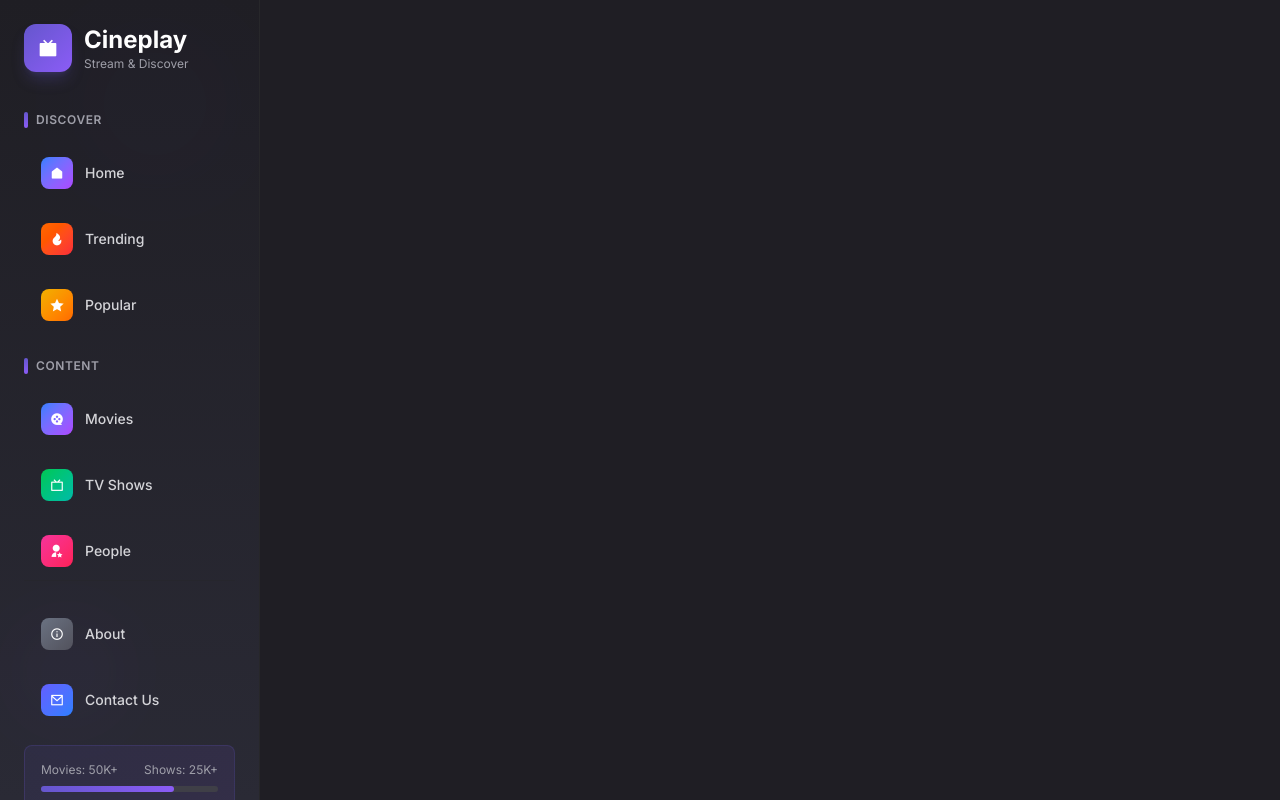
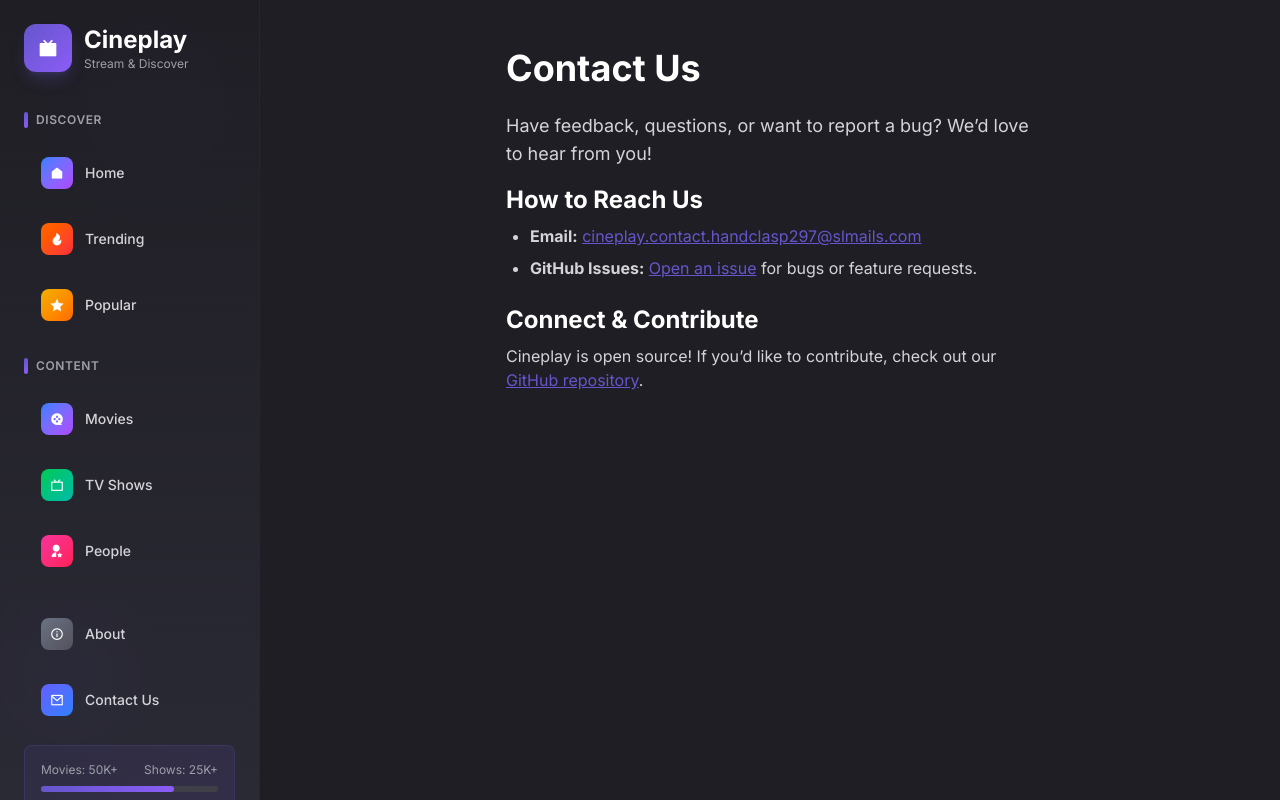
Before and after one commit to Tejas2620/Cineplay, a React (Vite) app: page /contact in a window 1280 px wide. Built offline with nearby package versions, Linux system fonts and the light colour scheme.

Commit message:
Add About and Contact components with routing in App

```diff
--- a/src/App.jsx
+++ b/src/App.jsx
@@ -8,6 +8,8 @@ import MovieDetails from './components/MovieDetails';
 import People from './components/People';
 import PersonDetails from './components/PersonDetails';
 import Sidenav from './components/features/Sidenav';
+import About from './components/About';
+import Contact from './components/Contact';
 
 function App() {
   return (
@@ -23,6 +25,8 @@ function App() {
             <Route path="/person/:id" element={<PersonDetails />} />
             <Route path="/search" element={<SearchResults />} />
             <Route path="/:mediaType/:id" element={<MovieDetails />} />
+            <Route path="/about" element={<About />} />
+            <Route path="/contact" element={<Contact />} />
           </Routes>
         </main>
       </div>
--- /dev/null
+++ b/src/components/About.jsx
@@ -0,0 +1,56 @@
+import React from 'react';
+
+const About = () => (
+  <div className="max-w-2xl mx-auto py-12 px-6">
+    <h2 className="text-4xl font-extrabold text-white mb-6">About Cineplay</h2>
+    <p className="text-zinc-300 mb-4 text-lg">
+      <strong>Cineplay</strong> is a modern web application designed for movie and TV enthusiasts. It provides a seamless experience to discover, explore, and track your favorite entertainment content. Whether you’re searching for the latest blockbusters, binge-worthy TV shows, or learning more about your favorite actors and creators, Cineplay brings all the information to your fingertips.
+    </p>
+    <div className="mb-6">
+      <h3 className="text-2xl font-bold text-white mb-2">Key Features</h3>
+      <ul className="list-disc pl-6 text-zinc-300 space-y-2">
+        <li>
+          <strong>Trending & Popular:</strong> Instantly browse what’s trending and popular in movies and TV.
+        </li>
+        <li>
+          <strong>Advanced Search:</strong> Find movies, TV shows, and people with smart search and filters.
+        </li>
+        <li>
+          <strong>Detailed Information:</strong> View cast, crew, reviews, recommendations, and more for each title.
+        </li>
+        <li>
+          <strong>People Profiles:</strong> Explore biographies, career highlights, and images of actors and creators.
+        </li>
+        <li>
+          <strong>Watchlist & Tracking:</strong> (Coming soon) Save titles to your watchlist and mark them as watched.
+        </li>
+        <li>
+          <strong>Responsive Design:</strong> Enjoy Cineplay on any device, from desktop to mobile.
+        </li>
+      </ul>
+    </div>
+    <div className="mb-6">
+      <h3 className="text-2xl font-bold text-white mb-2">Technology Stack</h3>
+      <ul className="list-disc pl-6 text-zinc-300 space-y-2">
+        <li>React & Vite for fast, modern UI development</li>
+        <li>Tailwind CSS for beautiful and responsive styling</li>
+        <li>TMDB API for up-to-date movie, TV, and people data</li>
+        <li>Deployed on Vercel for instant global access</li>
+      </ul>
+    </div>
+    <div className="mb-6">
+      <h3 className="text-2xl font-bold text-white mb-2">Open Source & Credits</h3>
+      <p className="text-zinc-300">
+        Cineplay is an open-source project built for learning, experimentation, and fun. All movie and TV data is provided by <a href="https://www.themoviedb.org/" target="_blank" rel="noopener noreferrer" className="text-[#6556CD] underline">TMDB</a>.
+      </p>
+    </div>
+    <div>
+      <h3 className="text-2xl font-bold text-white mb-2">Contact & Feedback</h3>
+      <p className="text-zinc-300">
+        Have suggestions or found a bug? Feel free to open an issue or contribute on <a href="https://github.com/Tejas2620/Cineplay" target="_blank" rel="noopener noreferrer" className="text-[#6556CD] underline">GitHub</a>.
+      </p>
+    </div>
+  </div>
+);
+
+export default About;
--- /dev/null
+++ b/src/components/Contact.jsx
@@ -0,0 +1,53 @@
+import React from 'react';
+
+const Contact = () => (
+  <div className="max-w-xl mx-auto py-12 px-6">
+    <h2 className="text-4xl font-extrabold text-white mb-6">Contact Us</h2>
+    <p className="text-zinc-300 mb-4 text-lg">
+      Have feedback, questions, or want to report a bug? We’d love to hear from
+      you!
+    </p>
+    <div className="mb-6">
+      <h3 className="text-2xl font-bold text-white mb-2">How to Reach Us</h3>
+      <ul className="list-disc pl-6 text-zinc-300 space-y-2">
+        <li>
+          <strong>Email:</strong>{' '}
+          <a href="mailto:your@email.com" className="text-[#6556CD] underline">
+            cineplay.contact.handclasp297@slmails.com
+          </a>
+        </li>
+        <li>
+          <strong>GitHub Issues:</strong>{' '}
+          <a
+            href="https://github.com/Tejas2620/Cineplay/issues"
+            target="_blank"
+            rel="noopener noreferrer"
+            className="text-[#6556CD] underline"
+          >
+            Open an issue
+          </a>{' '}
+          for bugs or feature requests.
+        </li>
+      </ul>
+    </div>
+    <div>
+      <h3 className="text-2xl font-bold text-white mb-2">
+        Connect & Contribute
+      </h3>
+      <p className="text-zinc-300">
+        Cineplay is open source! If you’d like to contribute, check out our{' '}
+        <a
+          href="https://github.com/Tejas2620/Cineplay"
+          target="_blank"
+          rel="noopener noreferrer"
+          className="text-[#6556CD] underline"
+        >
+          GitHub repository
+        </a>
+        .
+      </p>
+    </div>
+  </div>
+);
+
+export default Contact;
```
